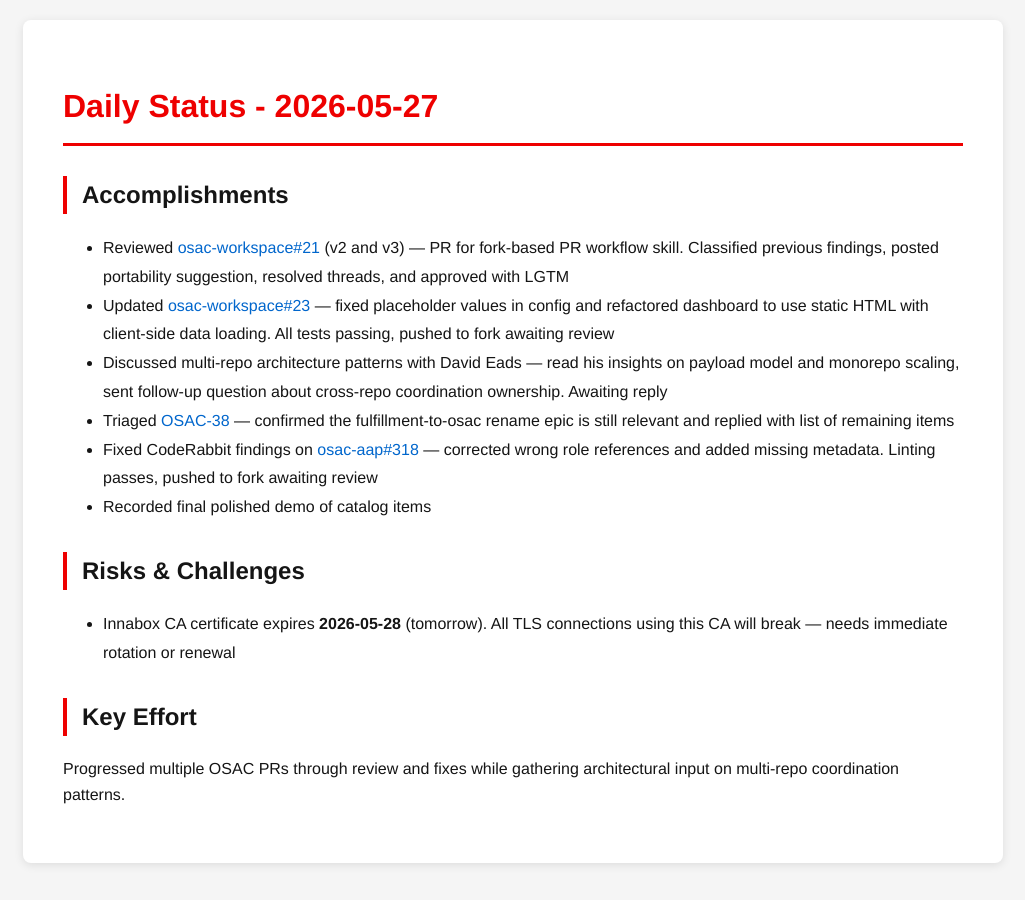
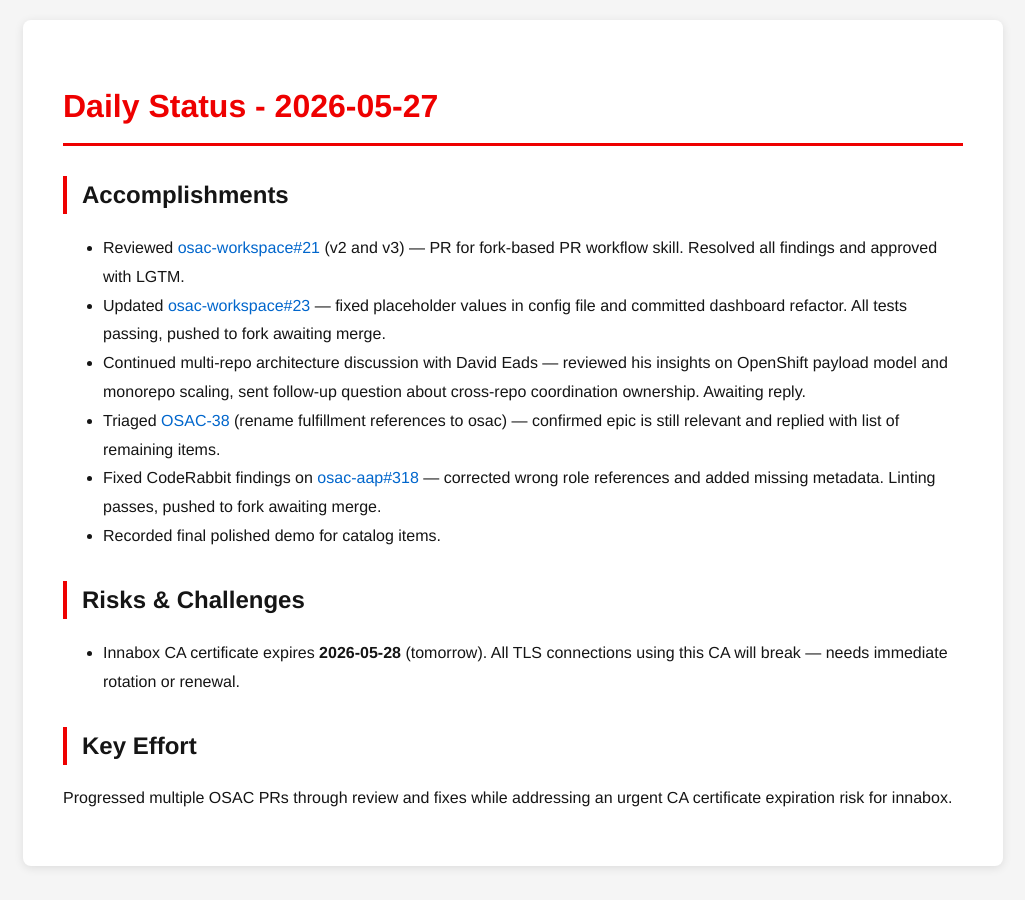
Before and after one commit to tzvatot/daily-status, a Jekyll site: the page built from 2026-05-27.md, in a window 1280 px wide. Shown: the whole page, without its empty margins (127-1152 px from the left). Built offline with Jekyll 4.4.1, drawn with Linux system fonts in a browser that asks for light colours.

Commit message:
Daily status update - 2026-05-27

```diff
--- a/2026-05-27.md
+++ b/2026-05-27.md
@@ -7,15 +7,15 @@
 # Daily Status - 2026-05-27
 
 ## Accomplishments
-- Reviewed [osac-workspace#21](https://github.com/osac-project/osac-workspace/pull/21) (v2 and v3) — PR for fork-based PR workflow skill. Classified previous findings, posted portability suggestion, resolved threads, and approved with LGTM
-- Updated [osac-workspace#23](https://github.com/osac-project/osac-workspace/pull/23) — fixed placeholder values in config and refactored dashboard to use static HTML with client-side data loading. All tests passing, pushed to fork awaiting review
-- Discussed multi-repo architecture patterns with David Eads — read his insights on payload model and monorepo scaling, sent follow-up question about cross-repo coordination ownership. Awaiting reply
-- Triaged [OSAC-38](https://redhat.atlassian.net/browse/OSAC-38) — confirmed the fulfillment-to-osac rename epic is still relevant and replied with list of remaining items
-- Fixed CodeRabbit findings on [osac-aap#318](https://github.com/osac-project/osac-aap/pull/318) — corrected wrong role references and added missing metadata. Linting passes, pushed to fork awaiting review
-- Recorded final polished demo of catalog items
+- Reviewed [osac-workspace#21](https://github.com/osac-project/osac-workspace/pull/21) (v2 and v3) — PR for fork-based PR workflow skill. Resolved all findings and approved with LGTM.
+- Updated [osac-workspace#23](https://github.com/osac-project/osac-workspace/pull/23) — fixed placeholder values in config file and committed dashboard refactor. All tests passing, pushed to fork awaiting merge.
+- Continued multi-repo architecture discussion with David Eads — reviewed his insights on OpenShift payload model and monorepo scaling, sent follow-up question about cross-repo coordination ownership. Awaiting reply.
+- Triaged [OSAC-38](https://redhat.atlassian.net/browse/OSAC-38) (rename fulfillment references to osac) — confirmed epic is still relevant and replied with list of remaining items.
+- Fixed CodeRabbit findings on [osac-aap#318](https://github.com/osac-project/osac-aap/pull/318) — corrected wrong role references and added missing metadata. Linting passes, pushed to fork awaiting merge.
+- Recorded final polished demo for catalog items.
 
 ## Risks & Challenges
-- Innabox CA certificate expires **2026-05-28** (tomorrow). All TLS connections using this CA will break — needs immediate rotation or renewal
+- Innabox CA certificate expires **2026-05-28** (tomorrow). All TLS connections using this CA will break — needs immediate rotation or renewal.
 
 ## Key Effort
-Progressed multiple OSAC PRs through review and fixes while gathering architectural input on multi-repo coordination patterns.
+Progressed multiple OSAC PRs through review and fixes while addressing an urgent CA certificate expiration risk for innabox.
```
